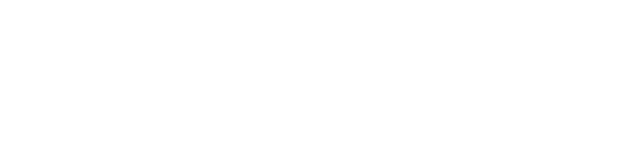
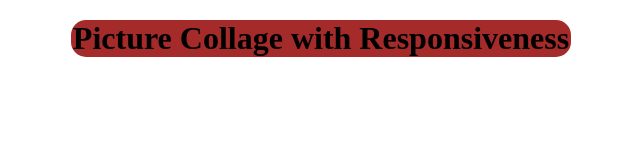
Before and after one commit to SabbirHossain-28/simple-responsive-practice-project1, a plain HTML site: page index.html in a window 1280 px wide. Shown: the whole page, without its empty margins (319-959 px from the left). Drawn offline with Linux system fonts and the light colour scheme.

Commit message:
create header section

```diff
--- a/index.html
+++ b/index.html
@@ -7,6 +7,9 @@
     <link rel="stylesheet" href="styles/style.css">
 </head>
 <body>
+    <header>
+        <h1>Picture Collage with Responsiveness</h1>
+    </header>
 
 </body>
 </html>
--- a/styles/style.css
+++ b/styles/style.css
@@ -3,3 +3,10 @@
     padding: 0;
     box-sizing: border-box;
 }
+h1{
+    text-align: center;
+    background-color: brown;
+    width: 500px;
+    margin: 20px auto;
+    border-radius: 15px;
+}
```
